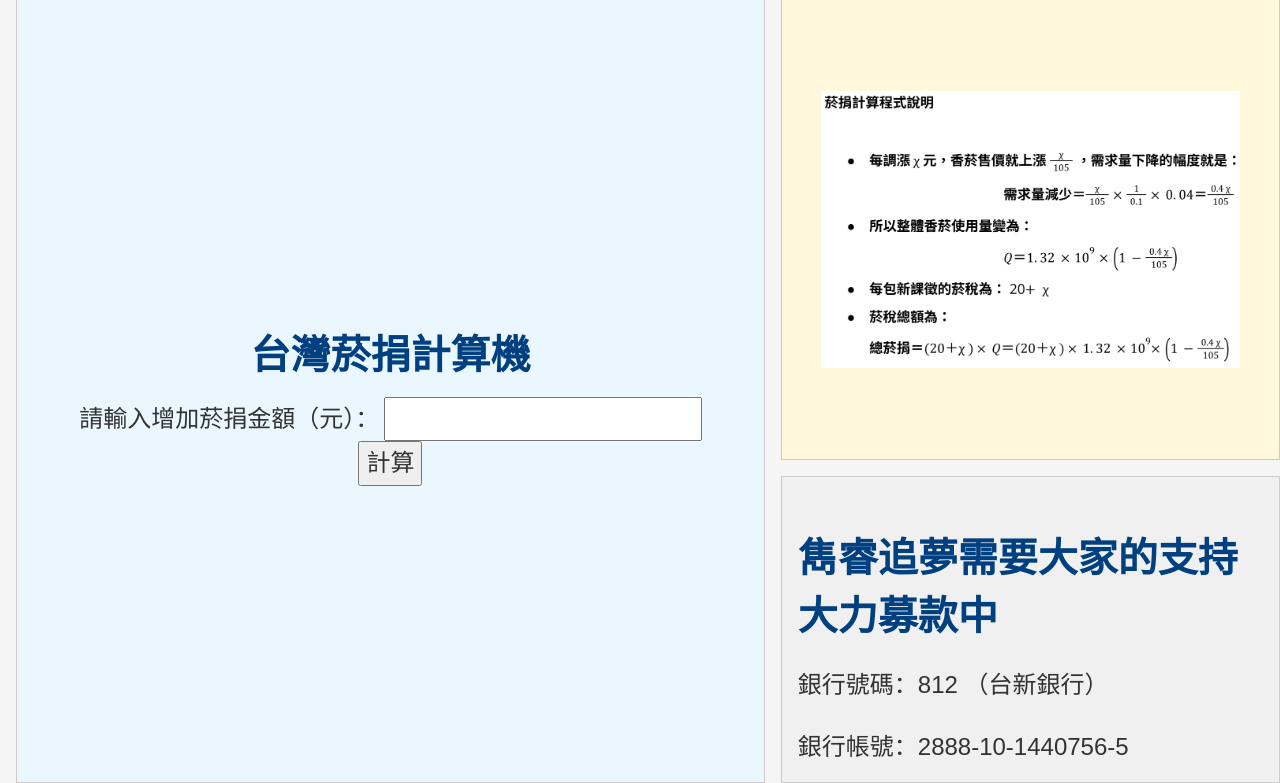
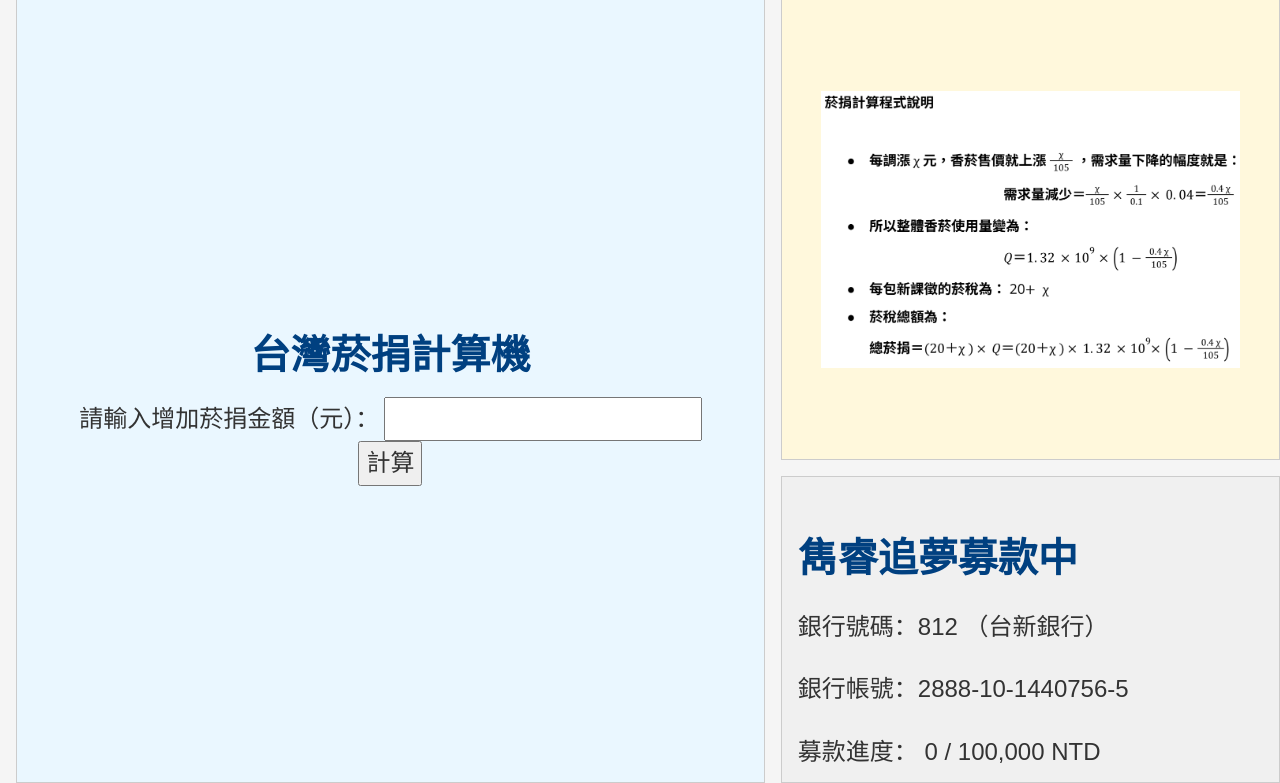
Before and after one commit to SuperLin1998/tabaco_tax_calculator, a Flask app: page / in a window 1280 px wide. Shown: the part 17-800 px from the top of the page. Run offline with Flask 3, Linux system fonts and the light colour scheme.

Commit message:
Update index.html
section section-info edit

```diff
--- a/templates/index.html
+++ b/templates/index.html
@@ -38,7 +38,7 @@
 
         <!-- 區塊三：說明文字 -->
         <div class="section section-info">
-            <h2>雋睿追夢需要大家的支持	大力募款中</h2>
+            <h2>雋睿追夢募款中</h2>
             <p>銀行號碼：812 （台新銀行）</p>
             <p>銀行帳號：2888-10-1440756-5</p>
             <p>募款進度： 0 / 100,000 NTD</p>
```
